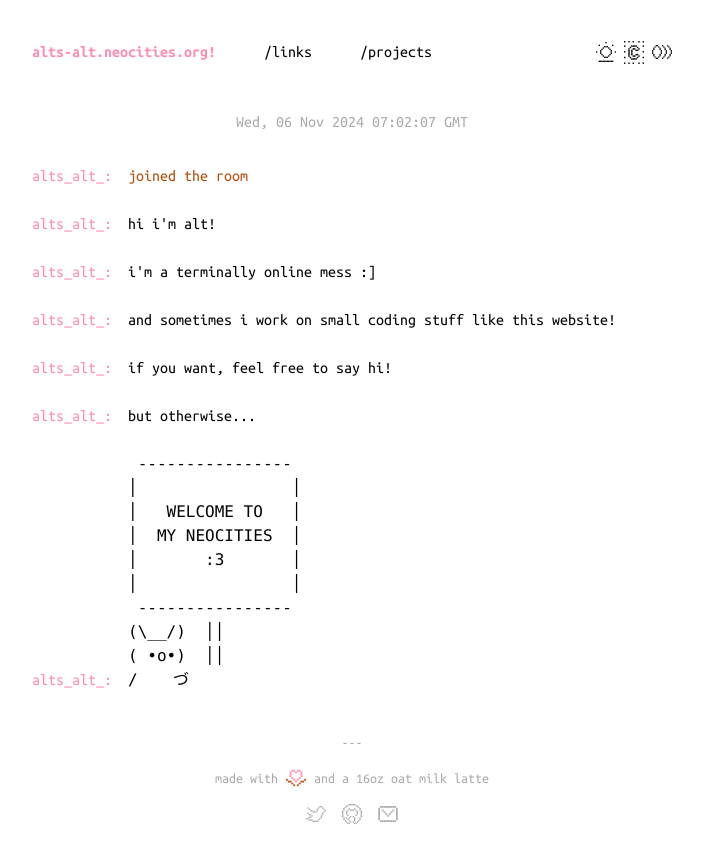
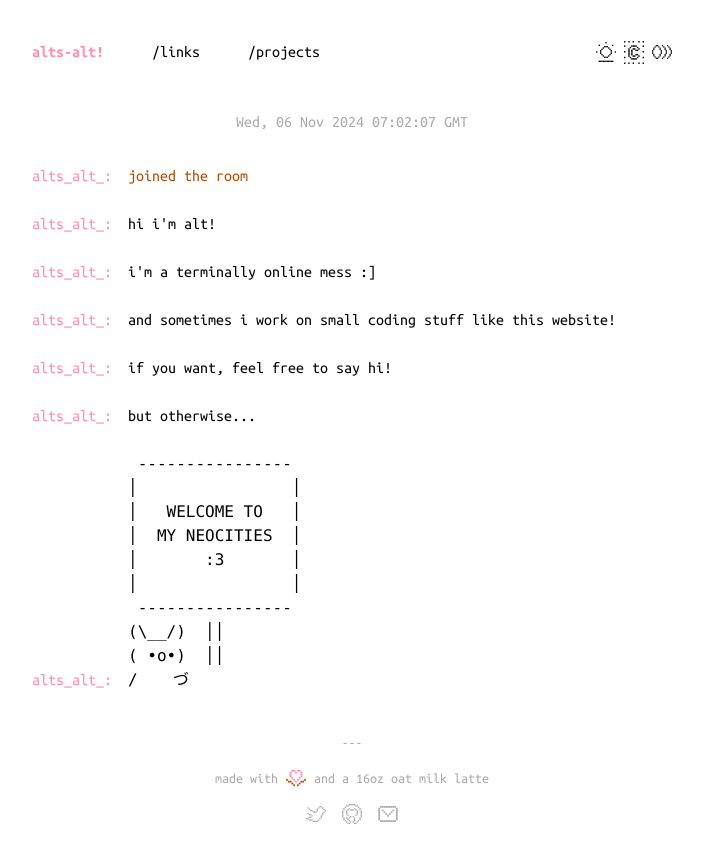
Before and after one commit to a1ts-a1t/alts-alt.website, a React app: page / in a window 1280 px wide. Shown: the whole page, without its empty margins (288-991 px from the left). Built offline with nearby package versions, Linux system fonts and the light colour scheme.

Commit message:
fix: change ui language to be host agnostic

```diff
--- a/src/components/layout/Header.tsx
+++ b/src/components/layout/Header.tsx
@@ -111,8 +111,7 @@ const Header: React.FC<HeaderProps> = ({
         <div className='flex-none py-10'>
             <div className='hidden flex-row space-x-12 md:flex'>
                 <Link className="text-primary block h-fit font-bold hover:underline hover:underline-offset-2" to="/">
-                    <span className="inline-block">alts-alt.</span>
-                    <span className="inline-block">neocities.org!</span>
+                    <span className="inline-block">alts-alt!</span>
                 </Link>
                 <Link className='h-fit hover:underline hover:underline-offset-2' to='/links'>/links</Link>
                 <Link className='h-fit hover:underline hover:underline-offset-2' to='/projects'>/projects</Link>
@@ -146,8 +145,7 @@ const Header: React.FC<HeaderProps> = ({
                     </button>
                 </div>
                 <Link className="text-primary h-fit basis-1/2 text-center font-bold" to="/">
-                    <span className="inline-block">alts-alt.</span>
-                    <span className="inline-block">neocities.org!</span>
+                    <span className="inline-block">alts-alt!</span>
                 </Link>
                 <div className="basis-1/4">
                     <button
```
Also changed, not shown: 1 other file (tests, documents, lock files or other folders).
